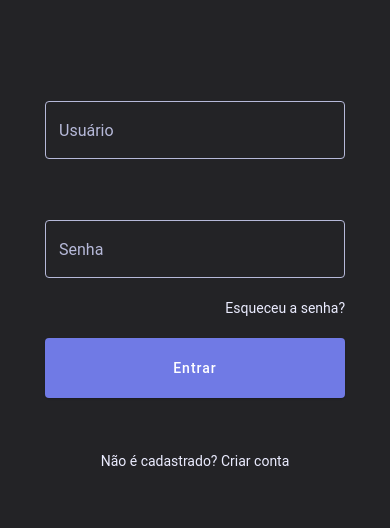
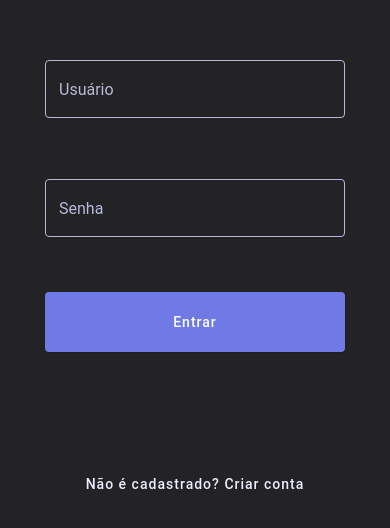
Before and after one commit to Thiago-A-Taboada/AboutIt-ReactNativeProject, a React Native app: screen /HomeTabs in a window 390 px wide. Shown: the part 140-668 px from the top of the page. Built offline with nearby package versions, Linux system fonts and the light colour scheme.

Commit message:
Cria tela de registro e de perfil

```diff
--- a/src/components/ButtonContent.jsx
+++ b/src/components/ButtonContent.jsx
@@ -5,10 +5,12 @@ import { Button } from 'react-native-paper'
 export default function ButtonContent(props) {
   return (
     <Button
+      onPress={props.onPress}
       uppercase={false}
-     mode='contained'
+      labelStyle={{color: "#EBECFF"}}
+      mode= {props.mode ? props.mode : 'contained'}
       style={styles.btn}
-     contentStyle={{height: 53}}
+      contentStyle={{ height: 53, backgroundColor: props.buttonBackgroundColor }}
     >
       {props.label}
     </Button>
--- a/src/context/AuthContext.js
+++ b/src/context/AuthContext.js
@@ -28,8 +28,13 @@ export const AuthProvider = ({ children }) => {
 
     }
 
+    const editUser = async (newUser, newPass) => {
+        setAuthData({user: newUser, password: newPass})
+        console.log(authData)
+    }
+
     return (
-        <AuthContext.Provider value={{ authData, setAuthData, signIn, signOut }}>
+        <AuthContext.Provider value={{ authData, setAuthData, signIn, signOut, editUser }}>
             {children}
         </AuthContext.Provider>
     )
--- a/src/navigations/MyDrawers.jsx
+++ b/src/navigations/MyDrawers.jsx
@@ -28,12 +28,10 @@ export function HomeDrawer() {
             useLegacyImplementation
             drawerContent={(props) => <CustomDrawerContent {...props} />}
         >
-
             <DrawerNav.Screen name='HomeDrawer' component={Home} options={{
                 headerShown: false,
                 drawerItemStyle: { display: 'none' }
             }} />
-
         </DrawerNav.Navigator>
     )
 }
--- a/src/screens/AddContactScreen.jsx
+++ b/src/screens/AddContactScreen.jsx
@@ -13,8 +13,11 @@ export default function AddContactScreen({ navigation }) {
         <Appbar.Content title="Adicionar Contato"
         />
       </Appbar.Header>
-      <InputContent placeholder="digite o nome" />
-      <ButtonContent label="Buscar" />
+      <View style={{ marginTop: 59, marginLeft: 'auto', marginRight: 'auto' }} >
+        <InputContent width={300} placeholder="digite o nome" />
+        <ButtonContent label="Buscar" />
+      </View>
+
     </>
   )
 }
--- /dev/null
+++ b/src/screens/ProfileScreen.jsx
@@ -0,0 +1,78 @@
+import { StyleSheet, View } from 'react-native'
+import React, { useState } from 'react'
+import { Appbar, Avatar, Text, TextInput } from 'react-native-paper'
+import { AuthContext, useAuth } from '../context/AuthContext'
+import InputContent from '../components/InputContent'
+import ButtonContent from '../components/ButtonContent'
+import { CommonActions } from '@react-navigation/native'
+
+export default function ProfileScreen({ navigation }) {
+  const [user, setUser] = useState('');
+  const [password, setPassword] = useState('');
+
+  const { authData, loading } = React.useContext(AuthContext)
+  const auth = useAuth();
+
+  function handleSignOut() {
+    auth.signOut()
+  }
+
+  function handleEditUser() {
+    //auth.editUser(user, password);
+    console.log(user, password)
+  }
+
+  return (
+    <View>
+      <Appbar.Header style={{ justifyContent: 'space-between', backgroundColor: '#343438' }}>
+        <Appbar.BackAction onPress={() => navigation.dispatch(CommonActions.goBack())} />
+        <Appbar.Content title="Meu Perfil"
+        />
+      </Appbar.Header>
+      <Avatar.Image size={185} style={{ marginTop: 55, marginLeft: 'auto', marginRight: 'auto', marginBottom: 40 }} />
+      <Text style={{ textAlign: 'center', fontSize: 29 }}>{authData ? authData.user : 'User'}</Text>
+      <View style={styles.labelAndInput}>
+        <Text>Email:</Text>
+        <TextInput
+          onChangeText={setUser}
+          placeholderTextColor='#6F757A'
+          placeholder={authData ? authData.user : ''}
+          style={styles.input}
+          bottomLine={false}
+          underlineColor={'none'} />
+      </View>
+      <View style={styles.labelAndInput}>
+        <Text>Senha:</Text>
+        <TextInput
+          onChangeText={setPassword}
+          style={styles.input}
+          placeholder="*******"
+          placeholderTextColor='#6F757A'
+          bottomLine={false}
+          underlineColor={'none'} />
+      </View>
+      <ButtonContent onPress={()=> handleEditUser()} label="Salvar" buttonBackgroundColor="#707AE5"  />
+      <ButtonContent onPress={()=> handleSignOut()} label="Encerrar Sessão" mode="text" buttonBackgroundColor="transparent" />
+    </View>
+  )
+}
+
+const styles = StyleSheet.create({
+  input: {
+    width: 240,
+    height: 40,
+    borderRadius: 4,
+    backgroundColor: '#343438',
+    placeholder: '#EBECFF'
+  },
+  labelAndInput: {
+    width: 300,
+    flexDirection: 'row',
+    justifyContent: 'space-between',
+    alignItems: 'center',
+    marginTop: 40,
+    marginLeft: 'auto',
+    marginRight: 'auto',
+
+  }
+})
--- /dev/null
+++ b/src/screens/RegisterScreen.jsx
@@ -0,0 +1,96 @@
+import { View, Text, StyleSheet } from 'react-native'
+import React from 'react'
+import { Button, TextInput } from 'react-native-paper'
+import ButtonContent from '../components/ButtonContent';
+
+export default function RegisterScreen({navigation}) {
+  const [email, setEmail] = React.useState('');
+  const [password, setPassword] = React.useState('');
+  return (
+    <View style={styles.container}>
+      <TextInput
+        value={email}
+        onChangeText={setEmail}
+        theme={{ dark: true, colors: { text: "#B6B9D9", primary: "#B6B9D9", background: "#232326", placeholder: "#B6B9D9" } }}
+        style={styles.inputUser}
+        label="Usuário"
+        placeholder="Digite um nome de usuário"
+        mode="outlined"
+      />
+      <TextInput
+        value={email}
+        onChangeText={setEmail}
+        theme={{ dark: true, colors: { text: "#B6B9D9", primary: "#B6B9D9", background: "#232326", placeholder: "#B6B9D9" } }}
+        style={styles.inputUser}
+        label="Email"
+        placeholder="Digite seu email"
+        mode="outlined"
+      />
+      <TextInput
+        value={password}
+        onChangeText={setPassword}
+        secureTextEntry
+        theme={{ dark: true, colors: { text: "#B6B9D9", primary: "#B6B9D9", background: "#232326", placeholder: "#B6B9D9" } }}
+        style={styles.inputPassword}
+        label="Senha"
+        placeholder="Digite sua senha"
+        mode="outlined"
+      />
+      <Button
+        uppercase={false}
+        onPress={() => {}}
+        style={styles.button}
+        labelStyle={{ color: "#FFF" }}
+        contentStyle={{ height: 60, color: "red" }}
+        mode="contained"
+        theme={{ colors: { primary: "#707AE5" } }}>
+        Cadastrar
+      </Button>
+      <ButtonContent mode="text" label="Cancelar"  onPress={() => navigation.navigate('SignIn')}/>
+    </View>
+  )
+}
+
+
+const styles = StyleSheet.create({
+  container: {
+    display: "flex",
+    justifyContent: "center",
+    marginTop: "auto",
+    marginBottom: "auto",
+    marginLeft: "auto",
+    marginRight: "auto",
+    width: 300,
+
+  },
+  inputUser: {
+    width: 300,
+    marginLeft: "auto",
+    marginRight: "auto",
+    marginBottom: 55,
+
+  },
+  inputPassword: {
+    width: 300,
+    marginLeft: "auto",
+    marginRight: "auto",
+    marginBottom: 55,
+
+  },
+  textForget: {
+    textAlign: "right",
+    marginBottom: 22,
+  },
+  button: {
+    marginLeft: "auto",
+    marginRight: "auto",
+    marginBottom: 55,
+    width: 300,
+  },
+  textRegister: {
+    marginLeft: "auto",
+    marginRight: "auto",
+  },
+
+
+})
--- a/src/screens/SignInScreen.jsx
+++ b/src/screens/SignInScreen.jsx
@@ -1,9 +1,69 @@
 import * as React from "react";
 import { Alert, StyleSheet, View } from "react-native";
 import { Button, Text, TextInput } from "react-native-paper";
+import ButtonContent from "../components/ButtonContent";
 import { AuthContext, AuthProvider, useAuth } from "../context/AuthContext";
 
 import { CombinedDefaultTheme } from "../themes/AppTheme";
+
+export default function SignInScreen({ navigation }) {
+
+    const [email, setEmail] = React.useState('');
+    const [password, setPassword] = React.useState('');
+
+    const auth = useAuth();
+
+    function handleSignIn() {
+
+        if (email.length > 0 && password.length > 0) {
+            auth.signIn(email, password)
+        } else if (email.length <= 0) {
+            Alert.alert('digite o usuario')
+        } else if (password.length <= 0) {
+            Alert.alert('digite a senha')
+        } else {
+            auth.setAuthData(email, password)
+        }
+
+
+    }
+
+    return (
+        <View style={styles.container}>
+            <TextInput
+                value={email}
+                onChangeText={setEmail}
+                theme={{ dark: true, colors: { text: "#B6B9D9", primary: "#B6B9D9", background: "#232326", placeholder: "#B6B9D9" } }}
+                style={styles.inputUser}
+                label="Usuário"
+                placeholder="Digite seu email"
+                mode="outlined"
+            />
+            <TextInput
+                value={password}
+                onChangeText={setPassword}
+                secureTextEntry
+                theme={{ dark: true, colors: { text: "#B6B9D9", primary: "#B6B9D9", background: "#232326", placeholder: "#B6B9D9" } }}
+                style={styles.inputPassword}
+                label="Senha"
+                placeholder="Digite sua senha"
+                mode="outlined"
+            />
+            {/* <Text style={styles.textForget}>Esqueceu a senha?</Text> */}
+            <Button
+                uppercase={false}
+                onPress={() => handleSignIn()}
+                style={styles.button}
+                labelStyle={{ color: "#FFF" }}
+                contentStyle={{ height: 60, color: "red" }}
+                mode="contained"
+                theme={{ colors: { primary: "#707AE5" } }}>
+                Entrar
+            </Button>
+            <ButtonContent onPress={() => navigation.navigate('Register')} mode="text" label="Não é cadastrado? Criar conta" />
+        </View>
+    )
+}
 
 
 const styles = StyleSheet.create({
@@ -28,7 +88,7 @@ const styles = StyleSheet.create({
         width: 300,
         marginLeft: "auto",
         marginRight: "auto",
-        marginBottom: 22,
+        marginBottom: 55,
 
     },
     textForget: {
@@ -48,64 +108,3 @@ const styles = StyleSheet.create({
 
 
 })
-
-export default function SignInScreen() {
-
-    const [email, setEmail] = React.useState('');
-    const [password, setPassword] = React.useState('');
-
-    const auth = useAuth();
-
-    function handleSignIn() {
-        auth.setAuthData(email)
-        if (email.length > 0 && password.length > 0) {
-            auth.signIn(email, password)
-        } else if (email.length <= 0) {
-            Alert.alert('digite o usuario')
-        } else if (password.length <= 0) {
-            Alert.alert('digite a senha')
-        }
-
-    }
-
-
-
-    return (
-        <View style={styles.container}>
-            <TextInput
-                value={email}
-                onChangeText={setEmail}
-                theme={{ dark: true, colors: { text: "#B6B9D9", primary: "#B6B9D9", background: "#232326", placeholder: "#B6B9D9" } }}
-                style={styles.inputUser}
-                label="Usuário"
-                placeholder="Digite seu email"
-                mode="outlined"
-/*                 outlineColor="#B6B9D9"
-                selectionColor="#B6B9D9" */
-
-            />
-            <TextInput
-                value={password}
-                onChangeText={setPassword}
-                secureTextEntry
-                theme={{ dark: true, colors: { text: "#B6B9D9", primary: "#B6B9D9", background: "#232326", placeholder: "#B6B9D9" } }}
-                style={styles.inputPassword}
-                label="Senha"
-                placeholder="Digite sua senha"
-                mode="outlined"
-            />
-            <Text style={styles.textForget}>Esqueceu a senha?</Text>
-            <Button
-                uppercase={false}
-                onPress={() => handleSignIn()}
-                style={styles.button}
-                labelStyle={{color: "#FFF"}}
-                contentStyle={{height: 60, color: "red"}}
-                mode="contained"
-                theme={{ colors: { primary: "#707AE5"}}}>
-                Entrar
-            </Button>
-            <Text style={styles.textRegister}>Não é cadastrado?<Text styles={styles.textRegisterBold}> Criar conta</Text></Text>
-        </View>
-    )
-}
```
Also changed, not shown: src/components/CustomDrawerContent.jsx (+4 -3 lines), src/components/InputContent.jsx (+3 -4 lines), src/navigations/MyNavigator.jsx (+19 -4 lines), src/screens/CreateCommunityScreen.jsx (+6 -3 lines). Lines whose indentation alone changed are shown as unchanged.
